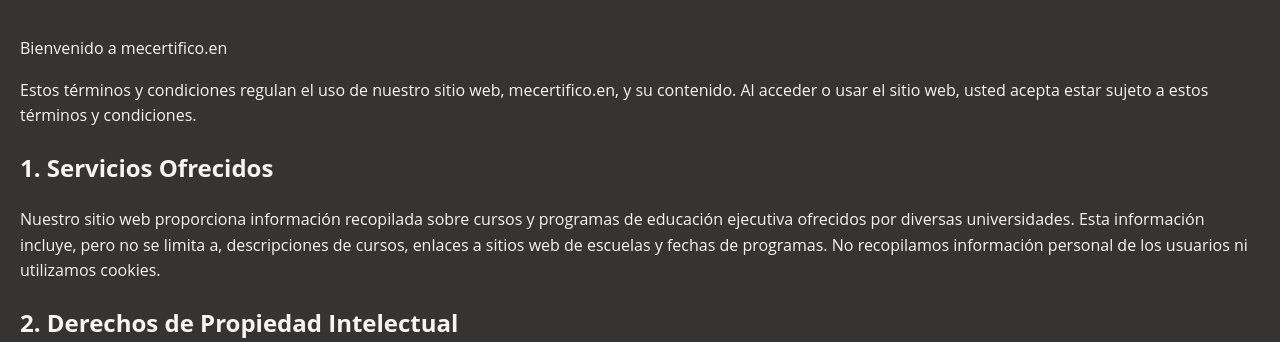
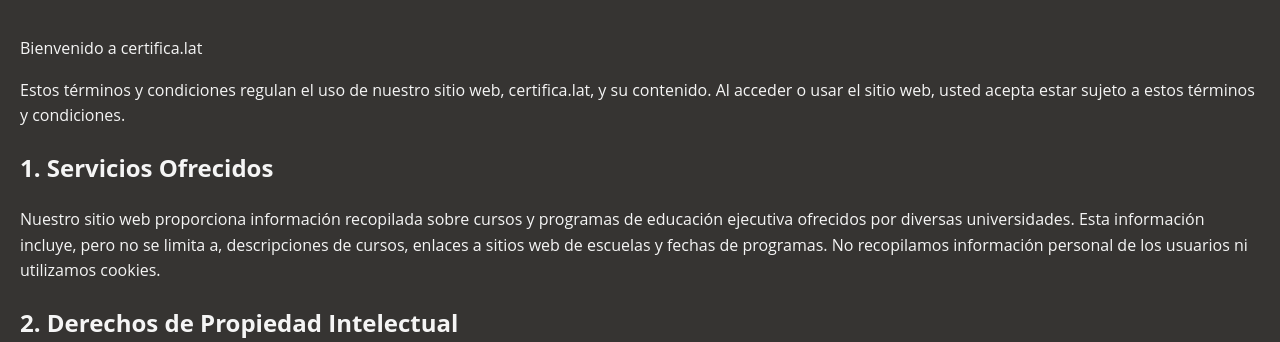
Before and after one commit to goraffo/nelson, a Flask app: page /terminos-y-condiciones in a window 1280 px wide. Shown: the part 83-425 px from the top of the page. Run offline with Flask 3, Linux system fonts and the light colour scheme.

Commit message:
nueva imagen

```diff
--- a/app/templates/index.html
+++ b/app/templates/index.html
@@ -2,7 +2,7 @@
 <html lang="es">
 <head>
     <meta charset="UTF-8">
-    <title>mecertifico.en</title>
+    <title>certifica.lat</title>
     <link rel="stylesheet" href="{{ url_for('static', filename='css/estilos.css') }}">
     <link href="https://fonts.googleapis.com/css2?family=Open+Sans:wght@400;700&display=swap" rel="stylesheet">
     <link href="https://fonts.googleapis.com/css2?family=Open+Sans:wght@600&family=Open+Sans+Condensed:wght@400;500;600;700&display=swap" rel="stylesheet">
@@ -114,7 +114,7 @@
 <body>
     <!-- Barra superior vacía (aquí irán los botones más adelante) -->
     <div class="barra-superior">
-        <img src="{{ url_for('static', filename='img/Logo-Blanco.png') }}" alt="Logo" class="logo">
+        <img src="{{ url_for('static', filename='img/Logo-certifica-blanco.png') }}" alt="Logo" class="logo">
     </div>
 
     <!-- Encabezado Naranja -->
--- a/app/templates/politica_privacidad.html
+++ b/app/templates/politica_privacidad.html
@@ -10,8 +10,8 @@
         <h1>Política de Privacidad</h1>
     </header>
     <div class="contenido">
-      <p>Bienvenido a mecertifico.en</p>
-      <p>Esta política de privacidad describe cómo recopilamos, usamos y protegemos su información personal cuando visita nuestro sitio web, mecertifico.en.</p>
+      <p>Bienvenido a certifica.lat</p>
+      <p>Esta política de privacidad describe cómo recopilamos, usamos y protegemos su información personal cuando visita nuestro sitio web, certifica.lat.</p>
 
       <h2>1. Información que Recopilamos</h2>
       <p>No recopilamos información personal de los usuarios de nuestro sitio web. Nuestro sitio proporciona únicamente información sobre cursos y programas de educación ejecutiva ofrecidos por diversas universidades.</p>
--- a/app/templates/terminos_y_condiciones.html
+++ b/app/templates/terminos_y_condiciones.html
@@ -10,8 +10,8 @@
         <h1>Términos y Condiciones</h1>
     </header>
     <div class="contenido">
-      <p>Bienvenido a mecertifico.en</p>
-      <p>Estos términos y condiciones regulan el uso de nuestro sitio web, mecertifico.en, y su contenido. Al acceder o usar el sitio web, usted acepta estar sujeto a estos términos y condiciones.</p>
+      <p>Bienvenido a certifica.lat</p>
+      <p>Estos términos y condiciones regulan el uso de nuestro sitio web, certifica.lat, y su contenido. Al acceder o usar el sitio web, usted acepta estar sujeto a estos términos y condiciones.</p>
 
       <h2>1. Servicios Ofrecidos</h2>
       <p>Nuestro sitio web proporciona información recopilada sobre cursos y programas de educación ejecutiva ofrecidos por diversas universidades. Esta información incluye, pero no se limita a, descripciones de cursos, enlaces a sitios web de escuelas y fechas de programas. No recopilamos información personal de los usuarios ni utilizamos cookies.</p>
--- a/app/views.py
+++ b/app/views.py
@@ -1,7 +1,6 @@
 from flask import render_template, request, jsonify
 from .models import Index
 from .database import db
-
 from sqlalchemy import and_
 from .utildate import extract_fecha_dinamica, formatear_fecha_en_espanol
 
```
Also changed, not shown: app/static/img/Logo-certifica-blanco.png (added).
